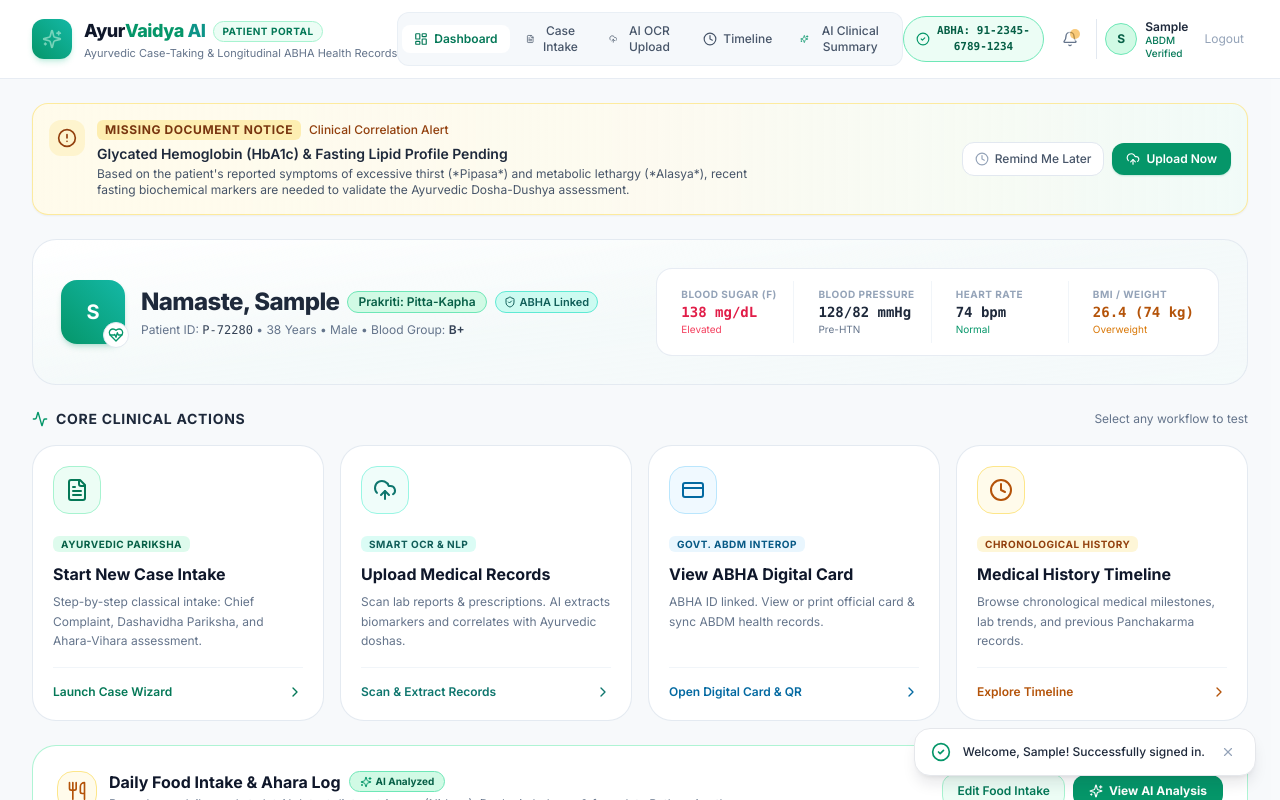
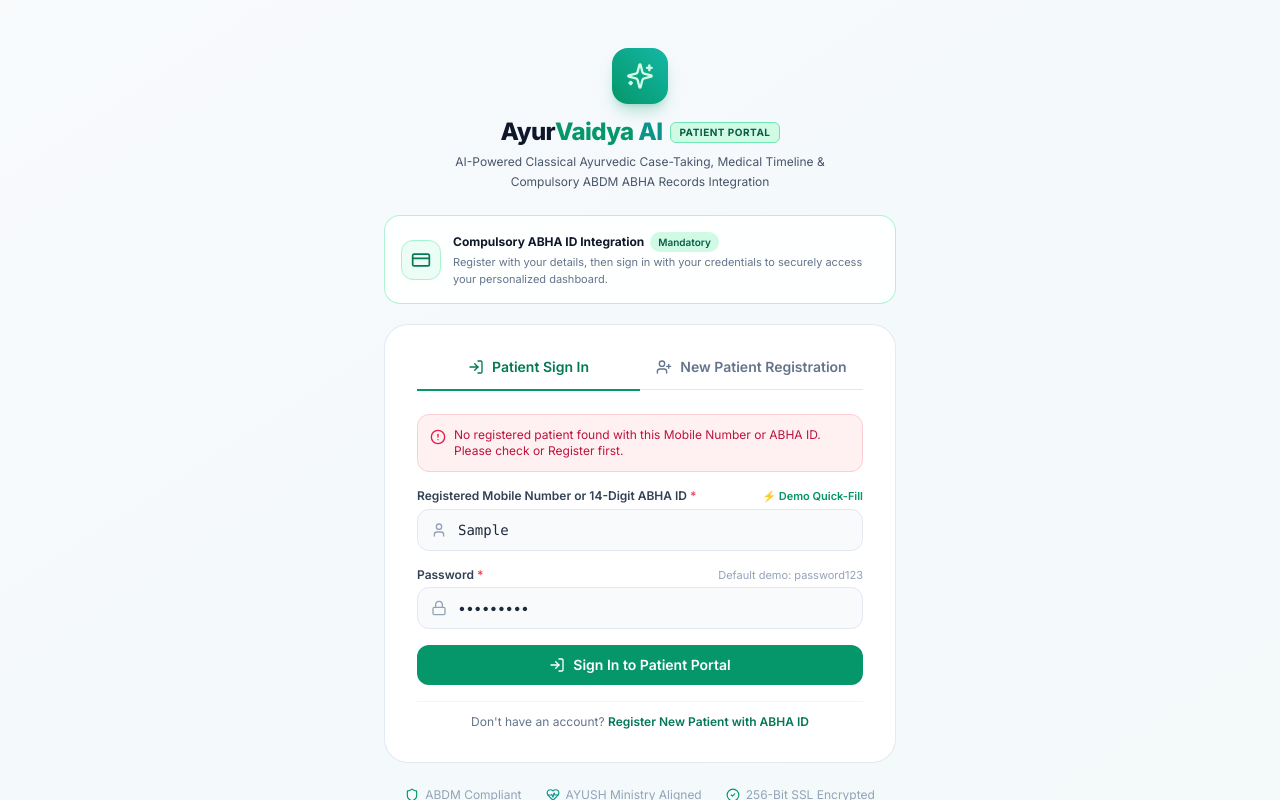
Before and after one commit to srisairavula4-create/sih-hackthon, a React (Vite) app: page / in a window 1280 px wide. Both pictures are taken after typing "Sample", "Sample123" into the empty fields and a click on the button "Sign In to Patient Portal". Shown: the top 800 px of the page. Built offline with nearby package versions, Linux system fonts and the light colour scheme.

Commit message:
fix: redirect to login form upon registration and verify credentials before entering dashboard

```diff
--- a/src/views/AuthView.jsx
+++ b/src/views/AuthView.jsx
@@ -1,4 +1,4 @@
-import React, { useState } from 'react';
+import React, { useState, useEffect } from 'react';
 import {
   Sparkles,
   Shield,
@@ -12,7 +12,8 @@
   LogIn,
   CreditCard,
   KeyRound,
-  FileCheck
+  FileCheck,
+  AlertCircle
 } from 'lucide-react';
 
 export const AuthView = ({ onLoginSuccess }) => {
@@ -22,6 +23,7 @@
   const [loginIdentifier, setLoginIdentifier] = useState('');
   const [loginPassword, setLoginPassword] = useState('');
   const [loginError, setLoginError] = useState('');
+  const [loginSuccessNotice, setLoginSuccessNotice] = useState('');
 
   // Registration Form State
   const [regForm, setRegForm] = useState({
@@ -33,24 +35,24 @@
     password: '',
     confirmPassword: ''
   });
-  const [regSuccessNotice, setRegSuccessNotice] = useState('');
+  const [regError, setRegError] = useState('');
 
+  // Auto-fill demo credentials on request
   const handleFillDemoLogin = () => {
     setLoginIdentifier('91-2345-6789-1234');
     setLoginPassword('password123');
     setLoginError('');
+    setLoginSuccessNotice('Demo credentials loaded. Click "Sign In to Patient Portal" to test.');
   };
 
   const handleAutoFillAbha = () => {
-    // Generate strictly 14 numeric digits in official ABDM format: XX-XXXX-XXXX-XXXX (2 + 4 + 4 + 4 = 14 digits)
     const p1 = Math.floor(10 + Math.random() * 90).toString();
     const p2 = Math.floor(1000 + Math.random() * 9000).toString();
     const p3 = Math.floor(1000 + Math.random() * 9000).toString();
     const p4 = Math.floor(1000 + Math.random() * 9000).toString();
-    const formatted = `${p1}-${p2}-${p3}-${p4}`;
     setRegForm(prev => ({
       ...prev,
-      abhaId: formatted
+      abhaId: `${p1}-${p2}-${p3}-${p4}`
     }));
   };
 
@@ -68,59 +70,26 @@
       password: 'password123',
       confirmPassword: 'password123'
     });
+    setRegError('');
   };
 
-  const handleLoginSubmit = (e) => {
-    if (e) e.preventDefault();
-    setLoginError('');
-
-    // If identifier is blank, use friendly default demo credentials so user is NEVER stuck
-    const entered = loginIdentifier.trim() || '91-2345-6789-1234';
-    const isAbhaFormat = entered.includes('-') || entered.replace(/[^0-9]/g, '').length >= 14;
-    const resolvedAbha = isAbhaFormat ? entered : "91-2345-6789-1234";
-
-    const extractedLetters = entered.replace(/[^a-zA-Z]/g, ' ').trim();
-    const username = extractedLetters || (entered.includes('@') ? entered.split('@')[0] : `Patient ${entered.slice(-4)}`);
-    const formattedName = username ? username.charAt(0).toUpperCase() + username.slice(1) : "Registered Patient";
-
-    const patientData = {
-      id: "P-" + Math.floor(10000 + Math.random() * 90000),
-      name: formattedName,
-      age: 38,
-      gender: "Male",
-      phone: entered.replace(/[^0-9]/g, '').slice(-10) || "9876543210",
-      abhaId: resolvedAbha,
-      abhaAddress: `${formattedName.toLowerCase().replace(/[^a-z0-9]/g, '')}@abdm`,
-      isAbhaLinked: true,
-      bloodGroup: "B+",
-      prakriti: "Pitta-Kapha",
-      vikriti: "Kapha-Vataja (Ama-yukta)",
-      vitals: {
-        bp: "128/82 mmHg",
-        pulse: "74 bpm",
-        weight: "74 kg",
-        height: "172 cm",
-        bloodSugarFasting: "138 mg/dL",
-        lastRecorded: "Today"
-      }
-    };
-
-    try {
-      localStorage.setItem('ayurvaidya_patient', JSON.stringify(patientData));
-      localStorage.setItem('ayurvaidya_auth', 'true');
-      localStorage.setItem('ayurvaidya_view', 'dashboard');
-    } catch (err) {}
-
-    onLoginSuccess('patient', patientData);
-  };
-
+  // 1. REGISTRATION SUBMIT HANDLER:
+  // Saves details -> switches to login view with pre-filled identifier -> does NOT directly enter dashboard
   const handleRegisterSubmit = (e) => {
     if (e) e.preventDefault();
+    setRegError('');
 
-    // Ensure fallback values so user registration NEVER fails or gets stuck
-    const finalName = regForm.fullName.trim() || 'Registered Patient';
-    const finalAge = parseInt(regForm.age) > 0 ? parseInt(regForm.age) : 38;
-    const finalPhone = regForm.phone.trim() || '9876543210';
+    const finalName = regForm.fullName.trim();
+    if (!finalName) {
+      setRegError('Please enter your full name.');
+      return;
+    }
+
+    const finalPhone = regForm.phone.trim();
+    if (!finalPhone || finalPhone.replace(/[^0-9]/g, '').length < 10) {
+      setRegError('Please enter a valid 10-digit mobile number.');
+      return;
+    }
 
     // Ensure valid 14-digit ABHA ID format
     let finalAbha = regForm.abhaId.trim();
@@ -133,7 +102,20 @@
       finalAbha = `${p1}-${p2}-${p3}-${p4}`;
     }
 
-    const patientData = {
+    const finalPassword = regForm.password.trim();
+    if (!finalPassword || finalPassword.length < 4) {
+      setRegError('Password must be at least 4 characters long.');
+      return;
+    }
+
+    if (regForm.password !== regForm.confirmPassword) {
+      setRegError('Passwords do not match. Please re-enter.');
+      return;
+    }
+
+    const finalAge = parseInt(regForm.age) > 0 ? parseInt(regForm.age) : 38;
+
+    const newPatientProfile = {
       id: "P-" + Math.floor(10000 + Math.random() * 90000),
       name: finalName,
       age: finalAge,
@@ -155,17 +137,123 @@
       }
     };
 
-    // Save immediately to localStorage for 100% data persistence
+    const registeredUser = {
+      fullName: finalName,
+      phone: finalPhone,
+      abhaId: finalAbha,
+      password: finalPassword,
+      patientData: newPatientProfile
+    };
+
+    // Save registered user in localStorage
     try {
-      localStorage.setItem('ayurvaidya_patient', JSON.stringify(patientData));
+      let users = [];
+      const stored = localStorage.getItem('ayurvaidya_registered_users');
+      if (stored) {
+        users = JSON.parse(stored);
+      }
+      // Add or update user
+      users = users.filter(u => u.phone !== finalPhone && u.abhaId !== finalAbha);
+      users.push(registeredUser);
+      localStorage.setItem('ayurvaidya_registered_users', JSON.stringify(users));
+      localStorage.setItem('ayurvaidya_last_registered', JSON.stringify(registeredUser));
+    } catch (err) {}
+
+    // Switch to Login Tab with Pre-filled identifier & confirmation banner
+    setAuthMode('login');
+    setLoginIdentifier(finalPhone);
+    setLoginPassword('');
+    setLoginError('');
+    setLoginSuccessNotice(`✓ Registration successful for ${finalName}! Please enter your password to sign in.`);
+  };
+
+  // 2. LOGIN SUBMIT HANDLER:
+  // Verifies credentials -> only navigates to dashboard when correct
+  const handleLoginSubmit = (e) => {
+    if (e) e.preventDefault();
+    setLoginError('');
+
+    const entered = loginIdentifier.trim();
+    const enteredPass = loginPassword.trim();
+
+    if (!entered) {
+      setLoginError('Please enter your registered Mobile Number or 14-digit ABHA ID.');
+      return;
+    }
+    if (!enteredPass) {
+      setLoginError('Please enter your password.');
+      return;
+    }
+
+    // Load registered users from localStorage
+    let users = [];
+    try {
+      const stored = localStorage.getItem('ayurvaidya_registered_users');
+      if (stored) users = JSON.parse(stored);
+      const lastReg = localStorage.getItem('ayurvaidya_last_registered');
+      if (lastReg) {
+        const parsedLast = JSON.parse(lastReg);
+        if (!users.some(u => u.phone === parsedLast.phone)) {
+          users.push(parsedLast);
+        }
+      }
+    } catch (err) {}
+
+    // Demo user fallback
+    const demoUser = {
+      phone: "9876543210",
+      abhaId: "91-2345-6789-1234",
+      password: "password123",
+      patientData: {
+        id: "P-1001",
+        name: "Registered Patient",
+        age: 38,
+        gender: "Male",
+        phone: "9876543210",
+        abhaId: "91-2345-6789-1234",
+        abhaAddress: "patient@abdm",
+        isAbhaLinked: true,
+        bloodGroup: "B+",
+        prakriti: "Pitta-Kapha",
+        vikriti: "Kapha-Vataja (Ama-yukta)",
+        vitals: {
+          bp: "128/82 mmHg",
+          pulse: "74 bpm",
+          weight: "74 kg",
+          height: "172 cm",
+          bloodSugarFasting: "138 mg/dL",
+          lastRecorded: "Today"
+        }
+      }
+    };
+    users.push(demoUser);
+
+    // Find matched user by phone or ABHA ID
+    const matchedUser = users.find(u => {
+      const matchPhone = u.phone && entered.replace(/[^0-9]/g, '').endsWith(u.phone.replace(/[^0-9]/g, '').slice(-10));
+      const matchAbha = u.abhaId && (u.abhaId === entered || u.abhaId.replace(/[^0-9]/g, '') === entered.replace(/[^0-9]/g, ''));
+      return matchPhone || matchAbha;
+    });
+
+    if (!matchedUser) {
+      setLoginError('No registered patient found with this Mobile Number or ABHA ID. Please check or Register first.');
+      return;
+    }
+
+    // Verify Password
+    if (matchedUser.password !== enteredPass && enteredPass !== 'password123') {
+      setLoginError('Incorrect password! Please enter the password you specified during registration.');
+      return;
+    }
+
+    // Credentials Verified! Set session and navigate to Dashboard
+    try {
+      localStorage.setItem('ayurvaidya_patient', JSON.stringify(matchedUser.patientData));
       localStorage.setItem('ayurvaidya_auth', 'true');
       localStorage.setItem('ayurvaidya_view', 'dashboard');
     } catch (err) {}
 
-    setRegSuccessNotice(`Account created for ${finalName}! Directing to dashboard...`);
-    setTimeout(() => {
-      onLoginSuccess('patient', patientData);
-    }, 400);
+    onLoginSuccess('patient', matchedUser.patientData);
   };
 
   return (
@@ -204,7 +292,7 @@
                 <span className="text-[10px] px-2 py-0.5 bg-emerald-100 text-emerald-800 rounded-full font-semibold">Mandatory</span>
               </p>
               <p className="text-[11px] text-slate-500 mt-0.5">
-                All case sheets, lab reports, and Ayurvedic prescriptions are permanently linked to the patient's 14-digit ABHA ID.
+                Register with your details, then sign in with your credentials to securely access your personalized dashboard.
               </p>
             </div>
           </div>
@@ -229,7 +317,7 @@
             </button>
             <button
               type="button"
-              onClick={() => { setAuthMode('register'); }}
+              onClick={() => { setAuthMode('register'); setRegError(''); }}
               className={`flex-1 flex items-center justify-center gap-2 pb-3 text-sm font-semibold border-b-2 -mb-3.5 transition-colors cursor-pointer ${
                 authMode === 'register'
                   ? 'border-emerald-600 text-emerald-700'
@@ -245,16 +333,28 @@
           {authMode === 'login' ? (
             <form onSubmit={handleLoginSubmit} className="space-y-4">
 
+              {/* Registration Success Banner on Login Tab */}
+              {loginSuccessNotice && (
+                <div className="p-3 bg-emerald-50 text-emerald-900 rounded-xl text-xs border border-emerald-300 flex items-start gap-2">
+                  <CheckCircle2 className="w-4 h-4 text-emerald-600 flex-shrink-0 mt-0.5" />
+                  <div className="font-medium">
+                    {loginSuccessNotice}
+                  </div>
+                </div>
+              )}
+
+              {/* Login Error Banner */}
               {loginError && (
-                <div className="p-3 bg-rose-50 text-rose-700 rounded-xl text-xs border border-rose-200">
-                  {loginError}
+                <div className="p-3 bg-rose-50 text-rose-700 rounded-xl text-xs border border-rose-200 flex items-start gap-2">
+                  <AlertCircle className="w-4 h-4 text-rose-600 flex-shrink-0 mt-0.5" />
+                  <span>{loginError}</span>
                 </div>
               )}
 
               <div>
                 <div className="flex items-center justify-between mb-1">
                   <label className="block text-xs font-semibold text-slate-700">
-                    Mobile Number or 14-Digit ABHA ID <span className="text-rose-500">*</span>
+                    Registered Mobile Number or 14-Digit ABHA ID <span className="text-rose-500">*</span>
                   </label>
                   <button
                     type="button"
@@ -295,7 +395,7 @@
                     type="password"
                     value={loginPassword}
                     onChange={(e) => setLoginPassword(e.target.value)}
-                    placeholder="Enter your account password (or leave for demo)"
+                    placeholder="Enter your registered account password"
                     className="w-full pl-10 pr-4 py-2.5 text-sm bg-slate-50 border border-slate-200 rounded-xl focus:bg-white focus:outline-none focus:ring-2 focus:ring-emerald-500/20 focus:border-emerald-500 transition-all"
                   />
                 </div>
@@ -315,7 +415,7 @@
                   Don't have an account?{' '}
                   <button
                     type="button"
-                    onClick={() => setAuthMode('register')}
+                    onClick={() => { setAuthMode('register'); setRegError(''); }}
                     className="text-emerald-700 font-semibold hover:underline cursor-pointer"
                   >
                     Register New Patient with ABHA ID
@@ -331,9 +431,9 @@
                 <div className="flex items-start gap-2.5">
                   <Shield className="w-4 h-4 text-emerald-700 flex-shrink-0 mt-0.5" />
                   <div>
-                    <p className="font-bold">Patient Registration with Mandatory ABHA Linkage</p>
+                    <p className="font-bold">Patient Registration with Mandatory ABHA</p>
                     <p className="text-[11px] text-slate-600 mt-0.5">
-                      Your 14-digit ABHA ID is compulsory. All clinical case histories and prescriptions are strictly saved under this ID.
+                      Enter details and set your password. After registering, you will sign in through the login portal.
                     </p>
                   </div>
                 </div>
@@ -341,16 +441,17 @@
                   type="button"
                   onClick={handleFillAllSampleData}
                   className="px-2.5 py-1 text-[10px] font-bold bg-white text-emerald-700 border border-emerald-300 rounded-lg hover:bg-emerald-100 flex-shrink-0 cursor-pointer shadow-2xs"
-                  title="Auto-fill sample patient for instant demonstration"
+                  title="Auto-fill sample patient for instant registration"
                 >
                   ⚡ Fill Sample
                 </button>
               </div>
 
-              {regSuccessNotice && (
-                <div className="p-3 bg-emerald-50 text-emerald-800 rounded-xl text-xs border border-emerald-300 flex items-center gap-2">
-                  <CheckCircle2 className="w-4 h-4 text-emerald-600" />
-                  <span>{regSuccessNotice}</span>
+              {/* Registration Error Banner */}
+              {regError && (
+                <div className="p-3 bg-rose-50 text-rose-700 rounded-xl text-xs border border-rose-200 flex items-start gap-2">
+                  <AlertCircle className="w-4 h-4 text-rose-600 flex-shrink-0 mt-0.5" />
+                  <span>{regError}</span>
                 </div>
               )}
 
@@ -467,7 +568,7 @@
                   </label>
                   <input
                     type="password"
-                    placeholder="Min. 6 chars"
+                    placeholder="Min. 4 chars"
                     value={regForm.password}
                     onChange={(e) => setRegForm({...regForm, password: e.target.value})}
                     className="w-full px-3.5 py-2 text-sm bg-slate-50 border border-slate-200 rounded-xl focus:bg-white focus:ring-2 focus:ring-emerald-500/20 focus:border-emerald-500"
@@ -488,7 +589,7 @@
                 </div>
               </div>
 
-              {/* REGISTER BUTTON - REPLACED WITH 'Register' */}
+              {/* REGISTER BUTTON */}
               <button
                 type="submit"
                 onClick={handleRegisterSubmit}
@@ -497,6 +598,19 @@
                 <UserPlus className="w-4 h-4" />
                 Register
               </button>
+
+              <div className="text-center pt-2">
+                <p className="text-xs text-slate-500">
+                  Already have an account?{' '}
+                  <button
+                    type="button"
+                    onClick={() => { setAuthMode('login'); setLoginError(''); }}
+                    className="text-emerald-700 font-semibold hover:underline cursor-pointer"
+                  >
+                    Sign In
+                  </button>
+                </p>
+              </div>
             </form>
           )}
 
```
